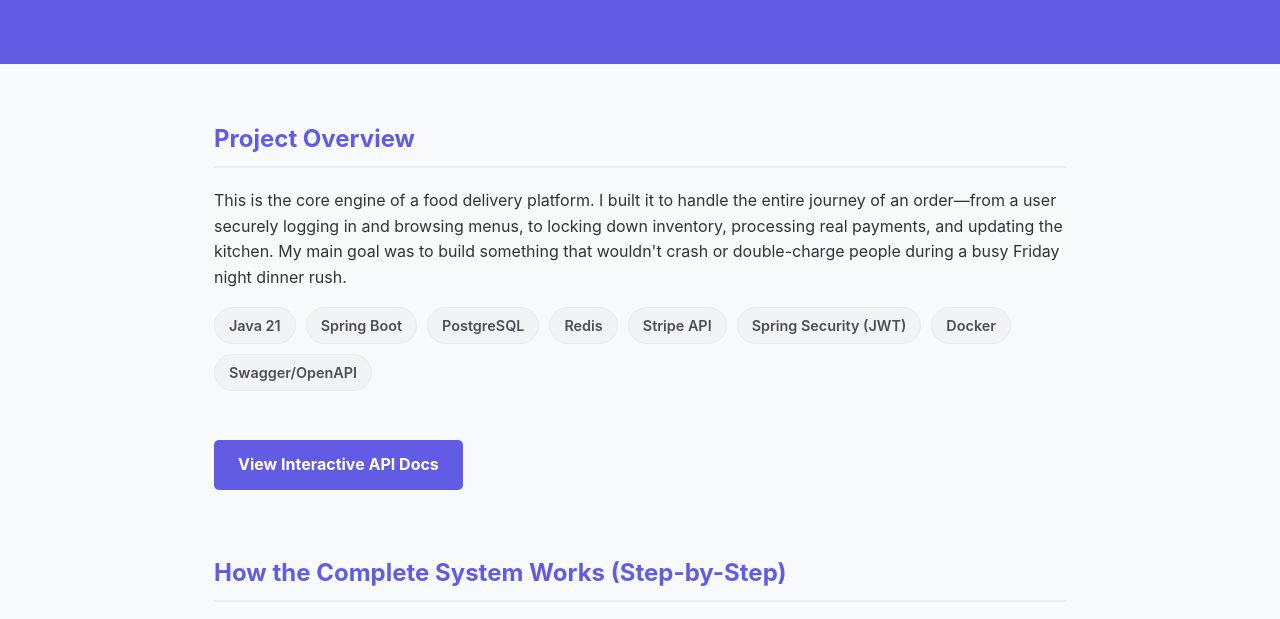
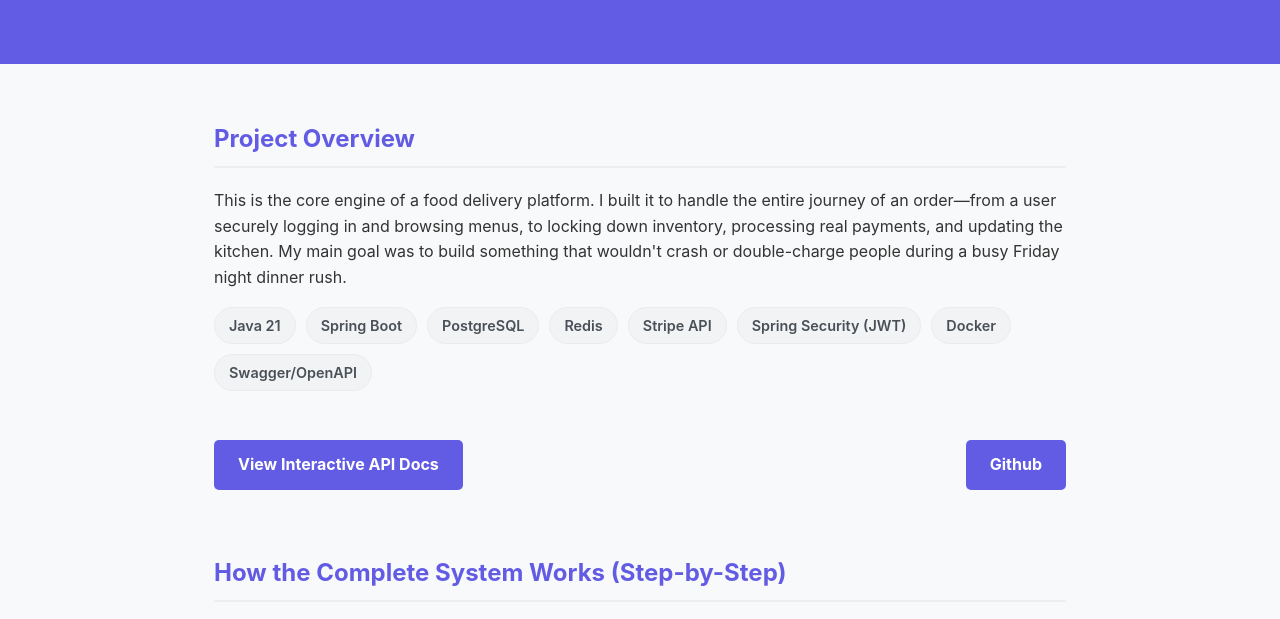
Before and after one commit to kundan424/ZomatoClone, a plain HTML site: page docs/index.html in a window 1280 px wide. Shown: the part 156-775 px from the top of the page. Drawn offline with Linux system fonts and the light colour scheme.

Commit message:
github link updated

```diff
--- a/docs/index.html
+++ b/docs/index.html
@@ -29,7 +29,10 @@
             <span class="badge">Swagger/OpenAPI</span>
         </div>
         <br>
-        <a href="api.html" class="btn">View Interactive API Docs</a>
+       <div class="links">
+           <a href="api.html" class="btn">View Interactive API Docs</a>
+           <a href="https://github.com/kundan424/ZomatoClone" class="btn"> Github</a>
+       </div>
     </section>
 
     <section>
--- a/docs/style.css
+++ b/docs/style.css
@@ -15,6 +15,7 @@ body {
     margin: 0;
     padding: 0;
 }
+
 
 header {
     background-color: var(--primary-color);
@@ -156,3 +157,8 @@ h2 {
     font-size: 0.95rem;
     color: #555;
 }
+
+.links{
+    display: flex;
+    justify-content: space-between;
+}
```
